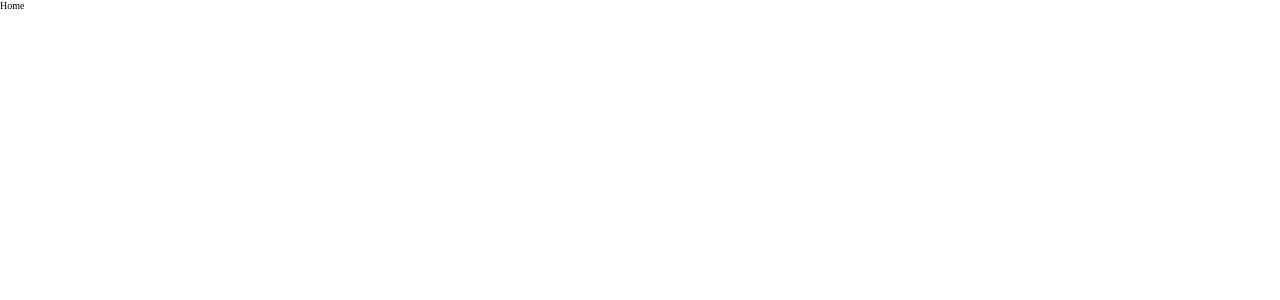
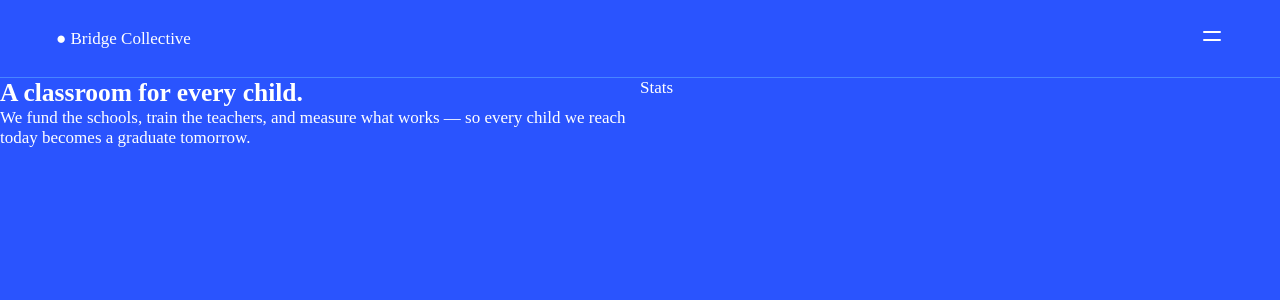
Before and after one commit to WangaiJM/grid-landing, a React (Vite) app: page / in a window 1280 px wide. Shown: the top 300 px of the page. Built offline with nearby package versions, Linux system fonts and the light colour scheme.

Commit message:
header section

```diff
--- a/src/components/Header/Header.tsx
+++ b/src/components/Header/Header.tsx
@@ -1 +1,17 @@
+import Menu from "../../assets/images/icon-menu.svg";
+
 import "./header.scss";
+
+const Header = () => {
+  return (
+    <header aria-labelledby="header-title ">
+      <h2 id="head-title">
+        <a href="/">● Bridge Collective</a>
+      </h2>
+      <button>
+        <img src={Menu} alt="" />
+      </button>
+    </header>
+  );
+};
+export default Header;
--- a/src/components/Header/header.scss
+++ b/src/components/Header/header.scss
@@ -0,0 +1,24 @@
+@use "../../index.scss" as *;
+
+header {
+  @include flex(row);
+  justify-content: space-between;
+  align-items: center;
+  border-bottom: 1px solid hsl(var(--blue-400));
+  padding: var(--spacing-300);
+  @include breakpoint("tablet") {
+    padding: var(--spacing-300) var(--spacing-600);
+  }
+
+  h2 {
+    @include text-preset-6;
+    font-weight: var(--fw-m);
+  }
+  button {
+    background-color: transparent;
+    border: none;
+    appearance: none;
+    outline: none;
+    cursor: pointer;
+  }
+}
--- a/src/components/Hero/Hero.tsx
+++ b/src/components/Hero/Hero.tsx
@@ -1 +1,14 @@
 import "./hero.scss";
+
+const Hero = () => {
+  return (
+    <section className="hero" aria-labelledby="hero-title">
+      <h1 id="hero-title">A classroom for every child.</h1>
+      <p>
+        We fund the schools, train the teachers, and measure what works — so
+        every child we reach today becomes a graduate tomorrow.
+      </p>
+    </section>
+  );
+};
+export default Hero;
--- a/src/components/Stats/Stats.tsx
+++ b/src/components/Stats/Stats.tsx
@@ -1 +1,6 @@
 import "./stats.scss";
+
+const Stats = () => {
+  return <div>Stats</div>;
+};
+export default Stats;
--- a/src/index.scss
+++ b/src/index.scss
@@ -47,7 +47,69 @@
     scroll-behavior: auto !important;
   }
 }
+// text-presets
+@mixin text-preset-1 {
+  font-size: var(--fs-1);
+  font-weight: var(--fw-r);
+  letter-spacing: var(--ls-2);
+  line-height: 1.6;
+}
+@mixin text-preset-2 {
+  font-size: var(--fs-2);
+  font-weight: var(--fw-r);
+  letter-spacing: var(--ls-2);
+  line-height: 1.6;
+}
+@mixin text-preset-3 {
+  font-size: var(--fs-3);
+  font-weight: var(--fw-r);
+  letter-spacing: var(--ls-1);
+  line-height: 1.1;
+}
+@mixin text-preset-4 {
+  font-size: var(--fs-4);
+  font-weight: var(--fw-r);
+  letter-spacing: var(--ls-2);
+  line-height: 1.6;
+}
+@mixin text-preset-5 {
+  font-size: var(--fs-5);
+  letter-spacing: var(--ls-1);
+  line-height: 1.4;
+}
+@mixin text-preset-6 {
+  font-size: var(--fs-6);
+  letter-spacing: var(--ls-1);
+  line-height: 1.4;
+}
 
+@mixin breakpoint($media) {
+  @if $media == "tablet" {
+    @media (min-width: 25rem) {
+      @content;
+    }
+  } @else if $media == "desktop" {
+    @media (min-width: 56.25rem) {
+      @content;
+    }
+  }
+}
+@mixin flex($direction) {
+  display: flex;
+  flex-direction: $direction;
+}
+
+@mixin grid($column: 1fr) {
+  display: grid;
+  grid-template-columns: $column;
+}
+a {
+  text-decoration: none;
+  color: inherit;
+}
+button {
+  font: inherit;
+}
 *,
 *::before,
 *::after {
@@ -59,3 +121,10 @@
 html {
   font-size: 62.5%;
 }
+body {
+  font-size: 1.7rem;
+  background-color: hsl(var(--blue-700));
+  color: hsl(var(--white));
+  max-width: 144rem;
+  margin: auto;
+}
--- a/src/pages/Home/Home.tsx
+++ b/src/pages/Home/Home.tsx
@@ -1,6 +1,17 @@
+import Header from "../../components/Header/Header";
+import Hero from "../../components/Hero/Hero";
+import Stats from "../../components/Stats/Stats";
 import "./home.scss";
 
 const Home = () => {
-  return <div>Home</div>;
+  return (
+    <>
+      <Header />
+      <main>
+        <Hero />
+        <Stats />
+      </main>
+    </>
+  );
 };
 export default Home;
--- a/src/pages/Home/home.scss
+++ b/src/pages/Home/home.scss
@@ -0,0 +1,11 @@
+@use "../../index.scss" as *;
+
+main {
+  @include flex(column);
+  @include breakpoint("desktop") {
+    @include flex(row);
+    & > * {
+      flex: 1;
+    }
+  }
+}
```
